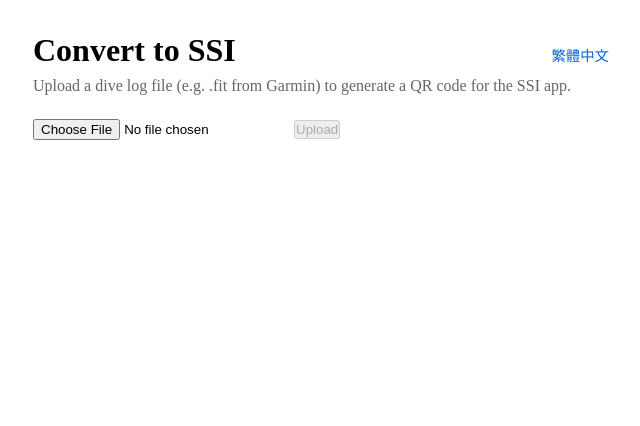
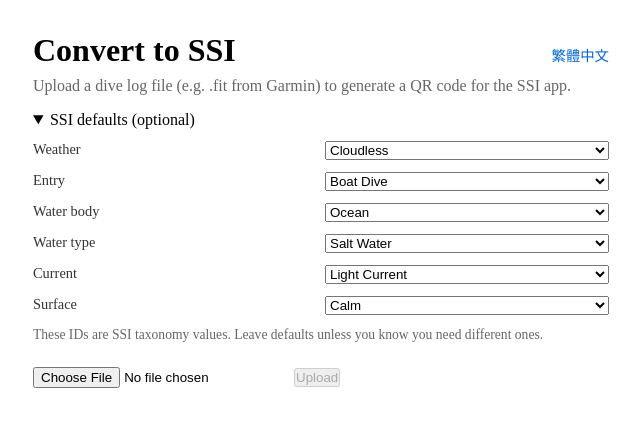
Before and after one commit to fsys2508/convert-to-ssi, a Next.js app: page /en in a window 1280 px wide. Shown: the top 426 px of the page, without its empty margins (319-959 px from the left). Built offline with nearby package versions, Linux system fonts and the light colour scheme.

Commit message:
Support multi default value for data out of the watch

```diff
--- a/app/[locale]/page.tsx
+++ b/app/[locale]/page.tsx
@@ -2,6 +2,16 @@
 
 import { useState } from "react";
 import { useLocale, useTranslations } from "next-intl";
+
+type VarField =
+  | "var_weather_id"
+  | "var_entry_id"
+  | "var_water_body_id"
+  | "var_watertype_id"
+  | "var_current_id"
+  | "var_surface_id";
+
+type SelectOption = { value: string; labelKey: string };
 
 type Dive = {
   datetime: string;
@@ -12,6 +22,52 @@
 
 type Result = { dive: Dive; qrDataUrl: string; qrPayload: string };
 
+const DEFAULT_VARS: Record<VarField, number> = {
+  var_weather_id: 1,
+  var_entry_id: 22,
+  var_water_body_id: 13,
+  var_watertype_id: 5,
+  var_current_id: 7,
+  var_surface_id: 10,
+};
+
+const VAR_OPTIONS: Record<VarField, SelectOption[]> = {
+  var_entry_id: [
+    { value: "21", labelKey: "ssiOptions.var_entry_id.shore" },
+    { value: "22", labelKey: "ssiOptions.var_entry_id.boat" },
+    { value: "custom", labelKey: "ssiOptions.custom" },
+  ],
+  var_water_body_id: [
+    { value: "13", labelKey: "ssiOptions.var_water_body_id.ocean" },
+    { value: "custom", labelKey: "ssiOptions.custom" },
+  ],
+  var_watertype_id: [
+    { value: "4", labelKey: "ssiOptions.var_watertype_id.fresh" },
+    { value: "5", labelKey: "ssiOptions.var_watertype_id.salt" },
+    { value: "custom", labelKey: "ssiOptions.custom" },
+  ],
+  var_current_id: [
+    { value: "6", labelKey: "ssiOptions.var_current_id.no" },
+    { value: "7", labelKey: "ssiOptions.var_current_id.light" },
+    { value: "8", labelKey: "ssiOptions.var_current_id.strong" },
+    { value: "9", labelKey: "ssiOptions.var_current_id.ripping" },
+    { value: "custom", labelKey: "ssiOptions.custom" },
+  ],
+  var_surface_id: [
+    { value: "10", labelKey: "ssiOptions.var_surface_id.calm" },
+    { value: "11", labelKey: "ssiOptions.var_surface_id.moving" },
+    { value: "12", labelKey: "ssiOptions.var_surface_id.stormy" },
+    { value: "custom", labelKey: "ssiOptions.custom" },
+  ],
+  var_weather_id: [
+    { value: "1", labelKey: "ssiOptions.var_weather_id.cloudless" },
+    { value: "2", labelKey: "ssiOptions.var_weather_id.cloudy" },
+    { value: "3", labelKey: "ssiOptions.var_weather_id.rainy" },
+    { value: "4", labelKey: "ssiOptions.var_weather_id.snow" },
+    { value: "custom", labelKey: "ssiOptions.custom" },
+  ],
+};
+
 export default function Home() {
   const t = useTranslations("Home");
   const locale = useLocale();
@@ -20,6 +76,29 @@
   const [loading, setLoading] = useState(false);
   const [error, setError] = useState<string | null>(null);
   const [result, setResult] = useState<Result | null>(null);
+
+  const [varMode, setVarMode] = useState<Record<VarField, string>>({
+    var_weather_id: String(DEFAULT_VARS.var_weather_id),
+    var_entry_id: String(DEFAULT_VARS.var_entry_id),
+    var_water_body_id: String(DEFAULT_VARS.var_water_body_id),
+    var_watertype_id: String(DEFAULT_VARS.var_watertype_id),
+    var_current_id: String(DEFAULT_VARS.var_current_id),
+    var_surface_id: String(DEFAULT_VARS.var_surface_id),
+  });
+
+  const [varCustom, setVarCustom] = useState<Record<VarField, string>>({
+    var_weather_id: String(DEFAULT_VARS.var_weather_id),
+    var_entry_id: String(DEFAULT_VARS.var_entry_id),
+    var_water_body_id: String(DEFAULT_VARS.var_water_body_id),
+    var_watertype_id: String(DEFAULT_VARS.var_watertype_id),
+    var_current_id: String(DEFAULT_VARS.var_current_id),
+    var_surface_id: String(DEFAULT_VARS.var_surface_id),
+  });
+
+  function effectiveVarValue(field: VarField): string {
+    const mode = varMode[field];
+    return mode === "custom" ? varCustom[field] : mode;
+  }
 
   async function handleSubmit(e: React.FormEvent) {
     e.preventDefault();
@@ -30,6 +109,9 @@
     try {
       const formData = new FormData();
       formData.append("file", file);
+      (Object.keys(DEFAULT_VARS) as VarField[]).forEach((k) => {
+        formData.append(k, effectiveVarValue(k));
+      });
       const res = await fetch("/api/upload", {
         method: "POST",
         body: formData,
@@ -57,6 +139,45 @@
       <p style={{ marginTop: "0.5rem", color: "#666" }}>
         {t("intro")}
       </p>
+
+      <details open style={{ marginTop: "1rem" }}>
+        <summary style={{ cursor: "pointer" }}>{t("ssiDefaultsTitle")}</summary>
+        <div style={{ marginTop: "0.75rem", display: "grid", gap: "0.75rem" }}>
+          {(Object.keys(DEFAULT_VARS) as VarField[]).map((field) => (
+            <div key={field} style={{ display: "grid", gridTemplateColumns: "1fr 1fr", gap: "0.5rem" }}>
+              <label style={{ fontSize: "0.9rem", color: "#333" }}>
+                {t(`ssiFieldLabels.${field}`)}
+              </label>
+              <div style={{ display: "grid", gap: "0.5rem" }}>
+                <select
+                  value={varMode[field]}
+                  onChange={(e) => setVarMode((prev) => ({ ...prev, [field]: e.target.value }))}
+                  disabled={loading}
+                >
+                  {VAR_OPTIONS[field].map((opt) => (
+                    <option key={opt.value} value={opt.value}>
+                      {t(opt.labelKey)}
+                    </option>
+                  ))}
+                </select>
+                {varMode[field] === "custom" && (
+                  <input
+                    type="number"
+                    inputMode="numeric"
+                    value={varCustom[field]}
+                    onChange={(e) => setVarCustom((prev) => ({ ...prev, [field]: e.target.value }))}
+                    disabled={loading}
+                    placeholder={String(DEFAULT_VARS[field])}
+                  />
+                )}
+              </div>
+            </div>
+          ))}
+          <div style={{ fontSize: "0.85rem", color: "#666" }}>
+            {t("ssiDefaultsHint")}
+          </div>
+        </div>
+      </details>
 
       <form onSubmit={handleSubmit} style={{ marginTop: "1.5rem" }}>
         <input
--- a/messages/en.json
+++ b/messages/en.json
@@ -6,11 +6,52 @@
   "Home": {
     "heading": "Convert to SSI",
     "intro": "Upload a dive log file (e.g. .fit from Garmin) to generate a QR code for the SSI app.",
+    "ssiDefaultsTitle": "SSI defaults (optional)",
+    "ssiDefaultsHint": "These IDs are SSI taxonomy values. Leave defaults unless you know you need different ones.",
+    "ssiFieldLabels": {
+      "var_weather_id": "Weather",
+      "var_entry_id": "Entry",
+      "var_water_body_id": "Water body",
+      "var_watertype_id": "Water type",
+      "var_current_id": "Current",
+      "var_surface_id": "Surface"
+    },
     "upload": "Upload",
     "processing": "Processing…",
     "uploadFailed": "Upload failed",
     "diveLine": "Dive: {datetime} — {divetime} min, max {depth_m} m",
     "qrAlt": "QR code for SSI",
-    "scanHint": "Scan with SSI app. Payload: {payload}"
+    "scanHint": "Scan with SSI app. Payload: {payload}",
+    "ssiOptions": {
+      "custom": "Others",
+      "var_entry_id": {
+        "shore": "Shore/Beach",
+        "boat": "Boat Dive"
+      },
+      "var_water_body_id": {
+        "ocean": "Ocean"
+      },
+      "var_watertype_id": {
+        "fresh": "Fresh Water",
+        "salt": "Salt Water"
+      },
+      "var_current_id": {
+        "no": "No Current",
+        "light": "Light Current",
+        "strong": "Strong Current",
+        "ripping": "Ripping Current"
+      },
+      "var_surface_id": {
+        "calm": "Calm",
+        "moving": "Moving",
+        "stormy": "Stormy"
+      },
+      "var_weather_id": {
+        "cloudless": "Cloudless",
+        "cloudy": "Cloudy",
+        "rainy": "Rainy",
+        "snow": "Snow"
+      }
+    }
   }
 }
--- a/messages/zh.json
+++ b/messages/zh.json
@@ -6,11 +6,52 @@
   "Home": {
     "heading": "轉換為 SSI",
     "intro": "上傳潛水紀錄檔（例如 Garmin 的 .fit）以產生可供 SSI App 掃描的 QR Code。",
+    "ssiDefaultsTitle": "SSI 預設值（可選）",
+    "ssiDefaultsHint": "這些 ID 是 SSI 的分類值。除非你確定需要修改，否則建議維持預設。",
+    "ssiFieldLabels": {
+      "var_weather_id": "天氣",
+      "var_entry_id": "入水方式",
+      "var_water_body_id": "水域",
+      "var_watertype_id": "水質",
+      "var_current_id": "水流",
+      "var_surface_id": "水面"
+    },
     "upload": "上傳",
     "processing": "處理中…",
     "uploadFailed": "上傳失敗",
     "diveLine": "潛水：{datetime} — {divetime} 分鐘，最大 {depth_m} 公尺",
     "qrAlt": "SSI 的 QR Code",
-    "scanHint": "請用 SSI App 掃描。內容：{payload}"
+    "scanHint": "請用 SSI App 掃描。內容：{payload}",
+    "ssiOptions": {
+      "custom": "其他",
+      "var_entry_id": {
+        "shore": "岸潛",
+        "boat": "船潛"
+      },
+      "var_water_body_id": {
+        "ocean": "海洋"
+      },
+      "var_watertype_id": {
+        "fresh": "淡水",
+        "salt": "海水"
+      },
+      "var_current_id": {
+        "no": "無",
+        "light": "小",
+        "strong": "中",
+        "ripping": "大"
+      },
+      "var_surface_id": {
+        "calm": "平靜",
+        "moving": "稍有起伏",
+        "stormy": "海況很差"
+      },
+      "var_weather_id": {
+        "cloudless": "晴天",
+        "cloudy": "多雲",
+        "rainy": "雨天",
+        "snow": "雪"
+      }
+    }
   }
 }
```
Also changed, not shown: app/api/upload/route.ts (+28 -0 lines), lib/fit-to-ssi.ts (+18 -6 lines).
